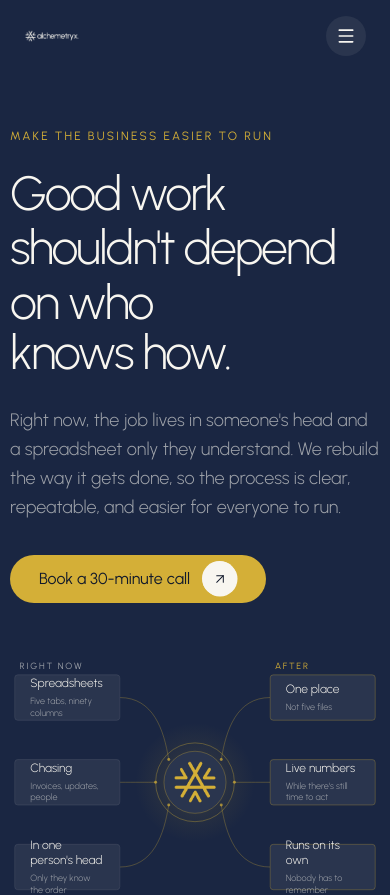
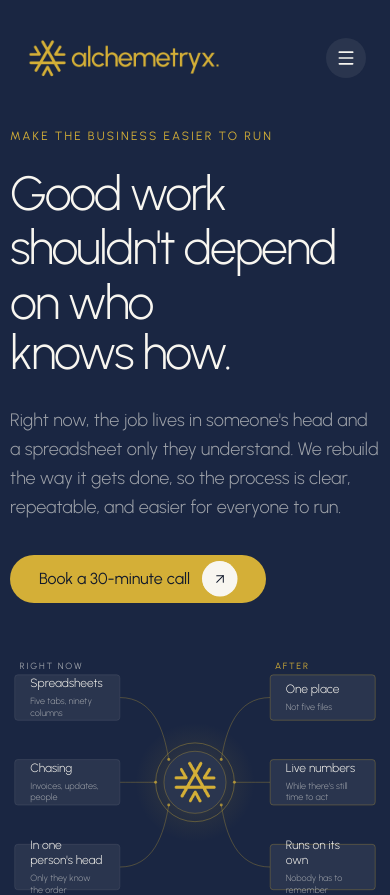
Before and after one commit to ashok-1986/alchemetryx-main, a Next.js app: page / in a window 390 px wide. Shown: the top 895 px of the page. Built offline with nearby package versions, Linux system fonts and the light colour scheme.

Commit message:
fix(ui): update logo to yellow 100px, remove pill bg, fix font weights, center pinned point section

```diff
--- a/components/sections/gold-statement.tsx
+++ b/components/sections/gold-statement.tsx
@@ -79,7 +79,7 @@ export function GoldStatement() {
     <SectionFullBleed
       id="statement"
       tone="gold"
-      fullHeight={false}
+      fullHeight={true}
       className="py-20 md:py-28"
     >
       <div ref={sectionRef} className="grid grid-cols-1 lg:grid-cols-12 gap-12 lg:gap-14 items-center">
--- a/components/ui/blur-navigation.tsx
+++ b/components/ui/blur-navigation.tsx
@@ -36,7 +36,9 @@ export function BlurNavigation() {
   return (
     <>
       <header
-        className={`fixed top-0 inset-x-0 z-50 flex justify-center w-full transition-all duration-300 ease-out px-4 py-4 md:py-6 pointer-events-none`}
+        className={`fixed top-0 inset-x-0 z-50 flex justify-center w-full transition-all duration-300 ease-out px-4 py-2 pointer-events-none ${
+          scrolled ? "backdrop-blur-md bg-transparent" : "bg-transparent"
+        }`}
       >
         {/* Full width container, Grid layout for 3 equal sections */}
         <div className="pointer-events-auto relative grid grid-cols-2 lg:grid-cols-[1fr_auto_1fr] items-center w-full max-w-[1440px] mx-auto px-2 transition-all duration-300">
@@ -50,33 +52,30 @@ export function BlurNavigation() {
               aria-label="Alchemetryx Home"
             >
               <Image
-                src="/brand/main-logo-white.png"
+                src="/brand/main-logo.png"
                 alt="Alchemetryx"
-                width={160}
-                height={40}
-                className="h-7 md:h-8 w-auto object-contain"
+                width={400}
+                height={100}
+                className="h-[100px] w-auto object-contain"
                 priority
               />
             </Link>
           </div>
 
-          {/* Center: Menu Items with dynamic glassmorphism pill on scroll */}
+          {/* Center: Menu Items */}
           <div className="hidden lg:flex justify-center">
             <motion.nav
               initial={{ y: -20, opacity: 0 }}
               animate={{ y: 0, opacity: 1 }}
               transition={{ duration: 0.4, ease: [0.23, 1, 0.32, 1] }}
-              className={`flex items-center gap-1 xl:gap-2 px-3 py-2 transition-all duration-300 rounded-full ${
-                scrolled
-                  ? "bg-[var(--color-sapphire)]/70 backdrop-blur-lg shadow-lg shadow-[var(--color-ink)]/10 border border-[var(--color-pearl)]/10"
-                  : "bg-transparent border border-transparent"
-              }`}
+              className="flex items-center gap-1 xl:gap-2 px-3 py-2 transition-all duration-300 rounded-full"
             >
               {NAV_ITEMS.map((item, i) => {
+                const isAnchor = item.href.includes("#");
                 const isActive =
                   item.href === "/"
                     ? pathname === "/"
-                    : pathname?.startsWith(item.href.split("#")[0]);
+                    : !isAnchor && pathname?.startsWith(item.href.split("#")[0]);
 
                 return (
                   <Link
@@ -84,7 +83,7 @@ export function BlurNavigation() {
                     href={item.href}
                     onMouseEnter={() => setHoveredIndex(i)}
                     onMouseLeave={() => setHoveredIndex(null)}
-                    className={`relative px-4 py-2 rounded-full text-xs uppercase tracking-[0.15em] font-semibold transition-colors duration-200 ${
+                    className={`relative px-4 py-2 rounded-full text-xs uppercase tracking-[0.15em] font-normal transition-colors duration-200 ${
                       isActive
                         ? "text-[var(--color-pearl)]"
                         : "text-[var(--color-pearl)]/70 hover:text-[var(--color-pearl)]"
--- a/next.config.ts
+++ b/next.config.ts
@@ -3,11 +3,27 @@ import path from "path";
 import type { NextConfig } from "next";
 
 // Hostinger LiteSpeed bypasses Node.js for static files and serves them from public_html.
-// Since the user lacks terminal access to run postbuild scripts, we automatically copy
-// the built static assets to public_html when the Node server boots up (on Restart).
+// We automatically copy the built static assets to public_html when the Node server boots up.
 if (process.env.NODE_ENV === "production") {
   try {
-    const hostingerPublicHtml = "/home/u538055792/domains/alchemetryx.com/public_html";
+    // Dynamically find public_html by checking current dir and parent dirs
+    let currentDir = process.cwd();
+    let hostingerPublicHtml = "";
+
+    // Check if we are already in public_html
+    if (currentDir.endsWith("public_html")) {
+      hostingerPublicHtml = currentDir;
+    } else {
+      // Check if public_html is a sibling (e.g. we are in /alchemetryx-app)
+      const siblingPublicHtml = path.join(path.dirname(currentDir), "public_html");
+      if (fs.existsSync(siblingPublicHtml)) {
+        hostingerPublicHtml = siblingPublicHtml;
+      } else {
+        // Fallback to the hardcoded one just in case
+        hostingerPublicHtml = "/home/u538055792/domains/alchemetryx.com/public_html";
+      }
+    }
+
     const sourceDir = path.join(process.cwd(), ".next", "static");
     const targetDir = path.join(hostingerPublicHtml, "_next", "static");
     const sourcePublic = path.join(process.cwd(), "public");
@@ -25,6 +41,8 @@ if (process.env.NODE_ENV === "production") {
       }
 
       console.log("[Deployment] Successfully synced static assets!");
+    } else {
+      console.log(`[Deployment] Could not find public_html at ${hostingerPublicHtml}. Skipping sync.`);
     }
   } catch (err) {
     console.error("[Deployment] Error syncing static assets:", err);
```
